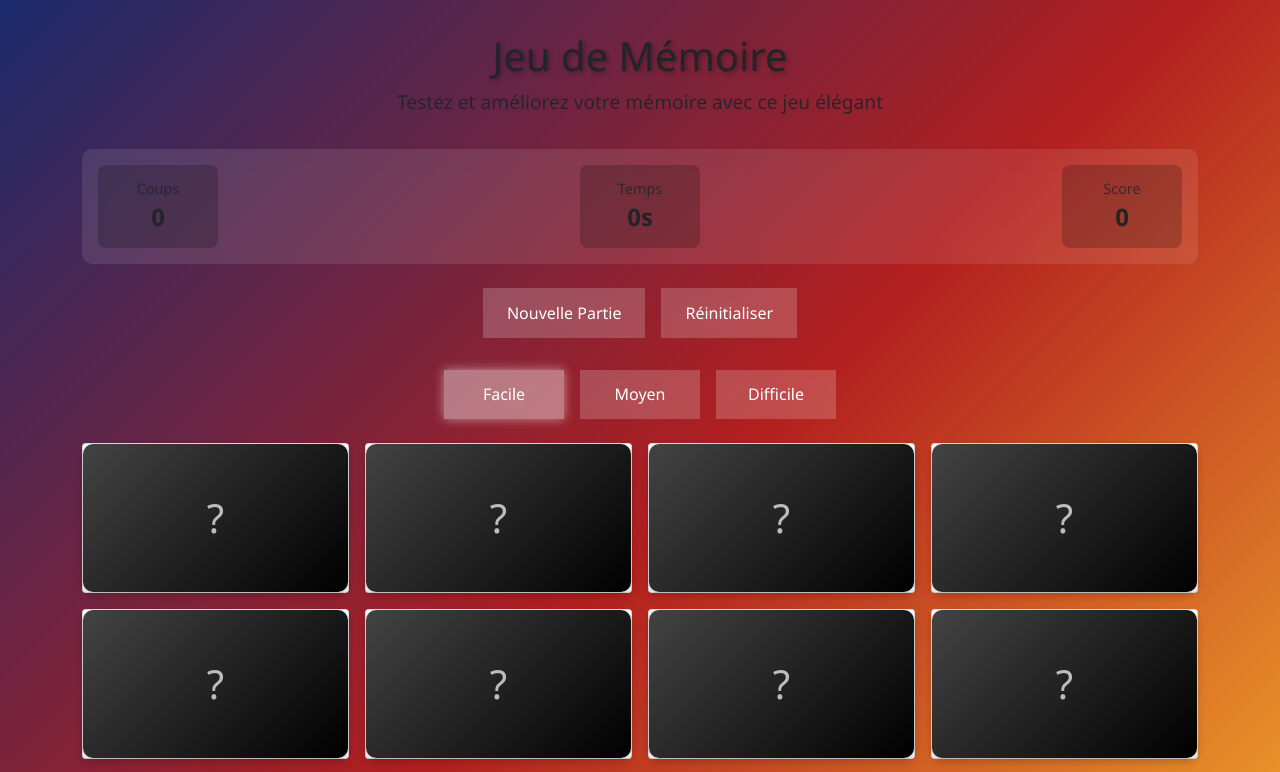
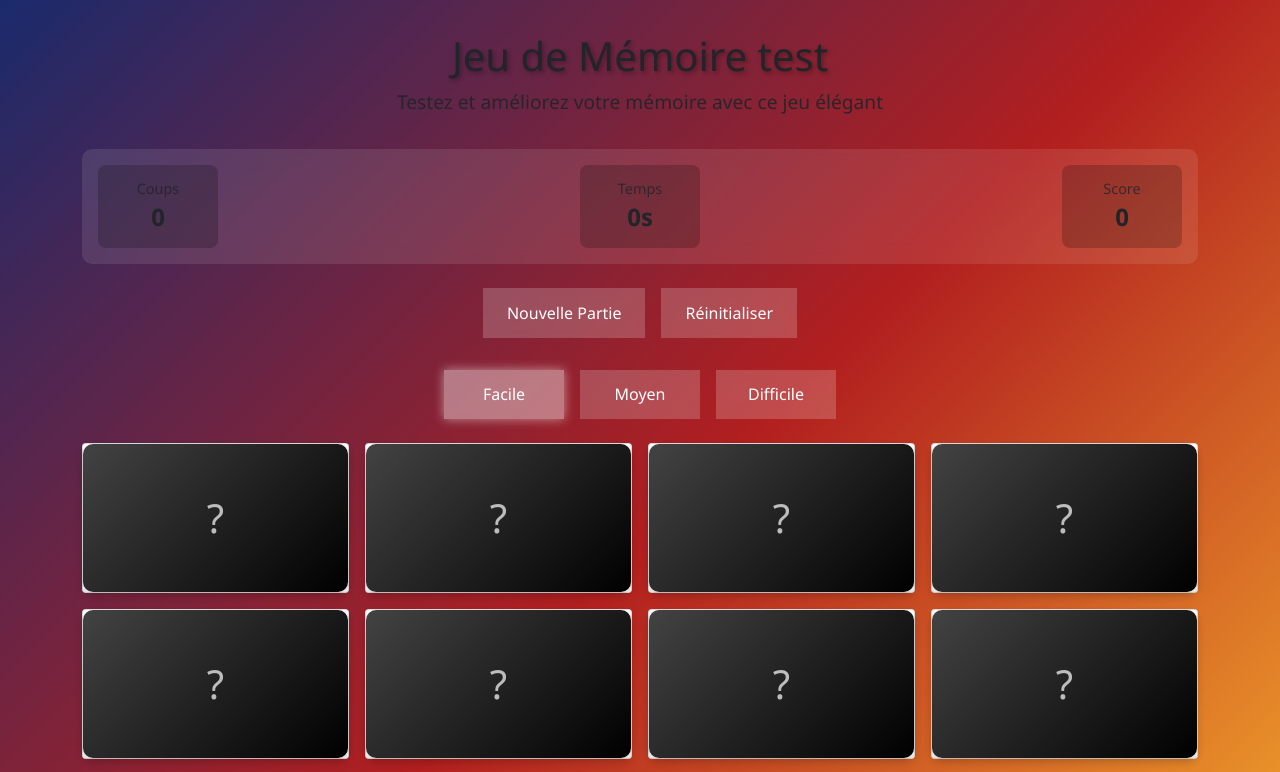
Before and after one commit to Madiyanke/memory-game-ws, a plain HTML site: page public/jeuSolo.html in a window 1280 px wide. Shown: the top 772 px of the page. Drawn offline with nearby package versions, Linux system fonts and the light colour scheme.

Commit message:
new verson

```diff
--- a/public/jeuSolo.html
+++ b/public/jeuSolo.html
@@ -13,7 +13,7 @@
 <body>
     <div class="container">
         <header>
-            <h1>Jeu de Mémoire</h1>
+            <h1>Jeu de Mémoire test</h1>
             <p class="subtitle">Testez et améliorez votre mémoire avec ce jeu élégant</p>
         </header>
 
```
